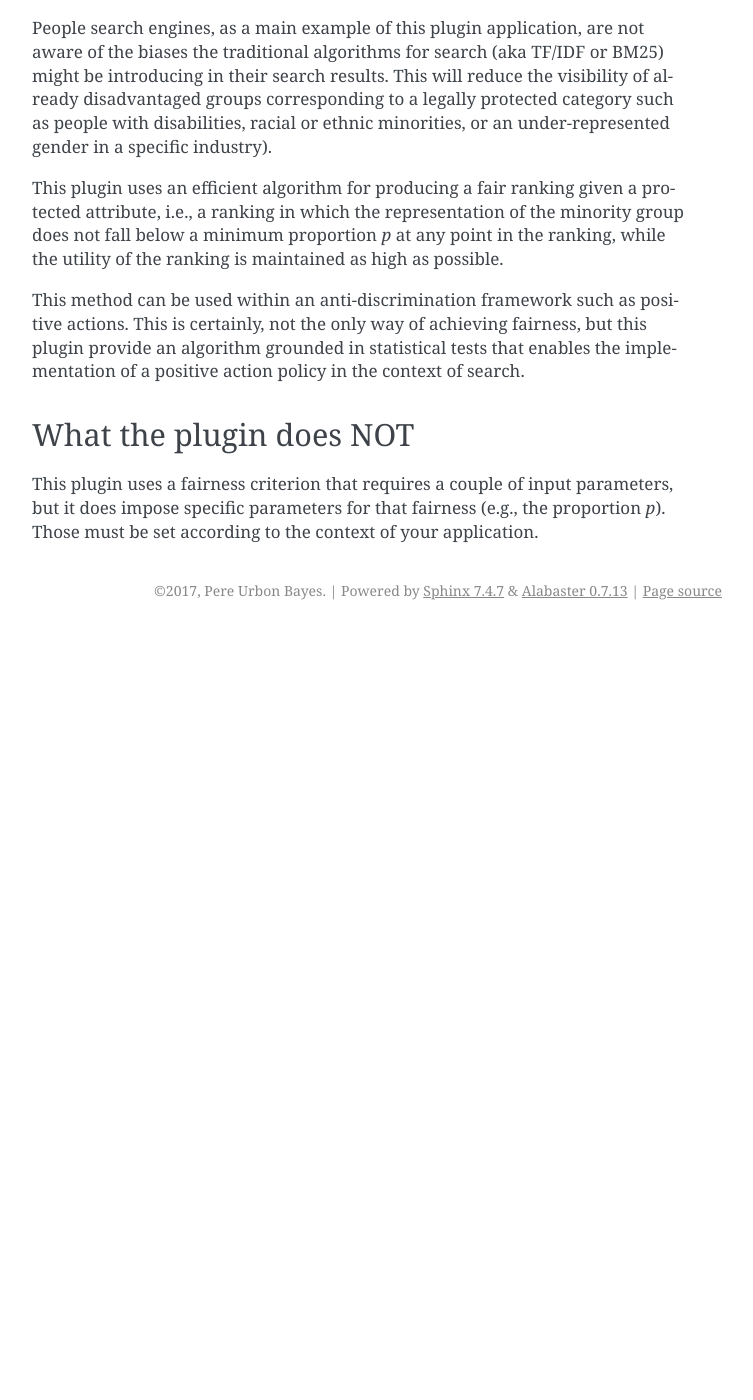
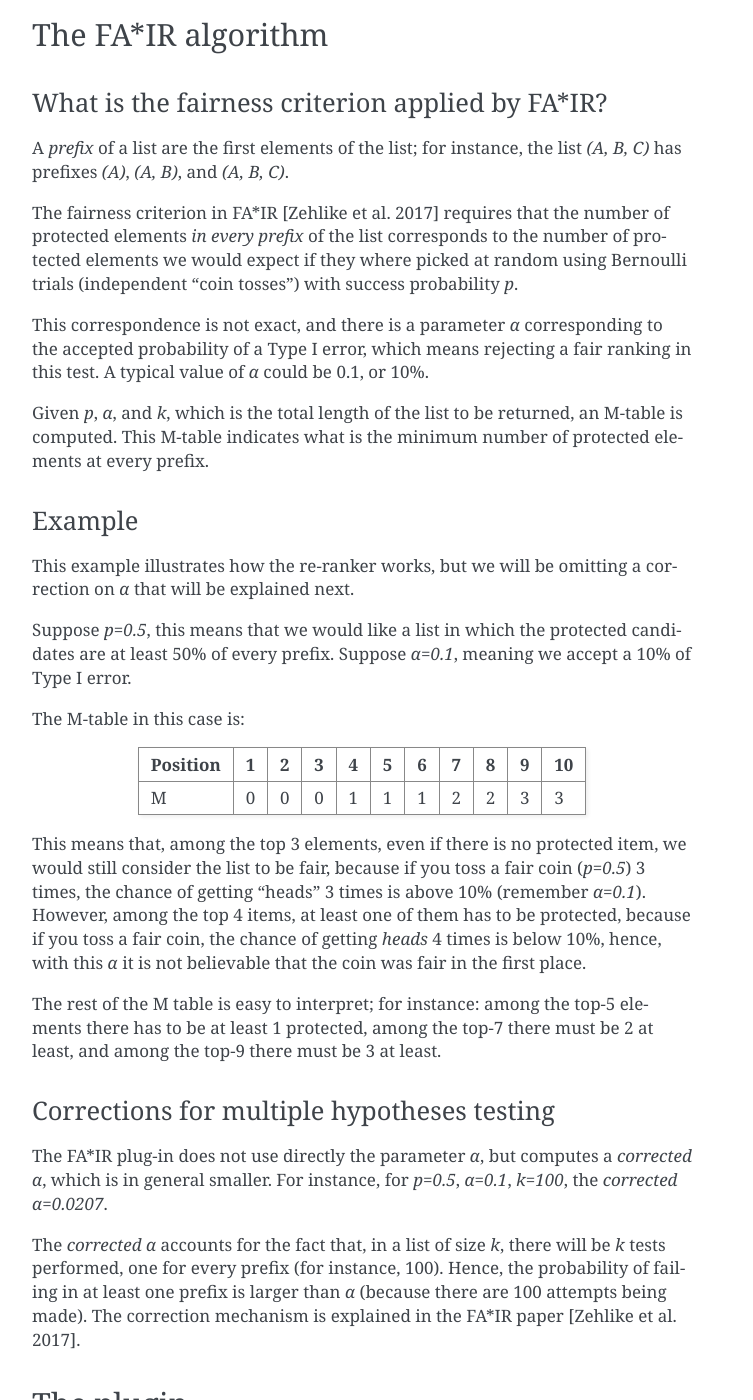
Before and after one commit to fair-search/fairsearch-fair-for-elasticsearch, a Sphinx documentation site: the page built from docs/theory.rst, in a window 1280 px wide and 1400 px high, scrolled down 1461 px. Shown: the whole window, without its empty margins (388-1141 px from the left). Built offline with Sphinx 7.4.7, drawn with Linux system fonts in a browser that asks for light colours; pages that are not in the unit, such as notebooks, are missing from menus; before the commit the page ends 2091 px from its top, so only the background shows below that; some of the changed text lies outside the part shown.

Commit message:
Add a theory section

```diff
--- a/docs/index.rst
+++ b/docs/index.rst
@@ -39,9 +39,9 @@ Contents
 
 
 .. toctree::
-   :maxdepth: 2
+   :maxdepth: 3
 
-   motivation
+   theory
    fairness_criterion
    building_the_mtable
    reranking_using_fair
--- a/docs/motivation.rst
+++ b/docs/theory.rst
@@ -1,10 +1,11 @@
-Motivation
+The Theory
 **********
 
-=======================
-Ranking bias
-=======================
+Ranking can be biased
+-----------------
 
+Core concepts: ranking bias
+~~~~~~~~~~~~~~~~~~~~~~
 Search engines today are used to rank many different types of items, including items that represent *people*. Job recruiting search engines, marketplaces for consulting and other services, dating apps, etc. have at its core the idea of ranking/ordering people from most relevant to less relevant, which often means from "best" to "worst".
 
 Traditional scoring methods such as TF-IDF or BM25 (the two most popular ones) can introduce a certain degree of bias; the main motivation of this plugin is to provider methods to search without having this problem.
@@ -20,9 +21,8 @@ In algorithmic bias, an important concept is that of a *protected group*, which
 Examples where a fair search would be required are for instance, the US Equal Employment Opportunity Commission, which sets a
 goal of 12% of workers with disabilities in federal agencies in the US, while in Spain, a minimum of 40% of political candidates in voting districts exceeding a certain size must be women.
 
-=======================
-Real-world example
-=======================
+Real-world example: Job Search
+~~~~~~~~~~~~~~~~~~~~~~
 
 Consider the three rankings in the table below, corresponding to searches for an “economist,” “market research analyst,” and “copywriter” in a job search engine, i.e., an online platform for jobs that is used by recruiters and headhunters to find suitable candidates.
 
@@ -42,9 +42,51 @@ While analyzing the extent to which candidates of both genders are represented a
 
 As a consequence, recruiters examining these lists will see different proportions depending on the point at which they decide to stop. This can cause under represented groups have not a fair outcome, so limiting the visibility.
 
-=======================
+The FA*IR algorithm
+-----------------
+
+What is the fairness criterion applied by FA*IR?
+~~~~~~~~~~~~~~~~~~~~~~
+
+A *prefix* of a list are the first elements of the list; for instance, the list *(A, B, C)* has prefixes *(A)*, *(A, B)*, and *(A, B, C)*.
+
+The fairness criterion in FA*IR [Zehlike et al. 2017] requires that the number of protected elements *in every prefix* of the list corresponds to the number of protected elements we would expect if they where picked at random using Bernoulli trials (independent “coin tosses”) with success probability *p*.
+
+This correspondence is not exact, and there is a parameter *α* corresponding to the accepted probability of a Type I error, which means rejecting a fair ranking in this test. A typical value of *α* could be 0.1, or 10%.
+
+Given *p*, *α*, and *k*, which is the total length of the list to be returned, an M-table is computed. This M-table indicates what is the minimum number of protected elements at every prefix.
+
+Example
+~~~~~~~~~~~~~~~~~~~~~~
+
+This example illustrates how the re-ranker works, but we will be omitting a correction on *α* that will be explained next.
+
+Suppose *p=0.5*, this means that we would like a list in which the protected candidates are at least 50% of every prefix. Suppose *α=0.1*, meaning we accept a 10% of Type I error.
+
+The M-table in this case is:
+
++----------+---+---+---+---+---+---+---+---+---+----+
++ Position | 1 | 2 | 3 | 4 | 5 | 6 | 7 | 8 | 9 | 10 |
++==========+===+===+===+===+===+===+===+===+===+====+
+| M        | 0 | 0 | 0 | 1 | 1 | 1 | 2 | 2 | 3 | 3  |
++----------+---+---+---+---+---+---+---+---+---+----+
+
+This means that, among the top 3 elements, even if there is no protected item, we would still consider the list to be fair, because if you toss a fair coin (*p=0.5*) 3 times, the chance of getting "heads" 3 times is above 10% (remember *α=0.1*). However, among the top 4 items, at least one of them has to be protected, because if you toss a fair coin, the chance of getting *heads* 4 times is below 10%, hence, with this *α* it is not believable that the coin was fair in the first place.
+
+The rest of the M table is easy to interpret; for instance: among the top-5 elements there has to be at least 1 protected, among the top-7 there must be 2 at least, and among the top-9 there must be 3 at least.
+
+Corrections for multiple hypotheses testing
+~~~~~~~~~~~~~~~~~~~~~~
+
+The FA*IR plug-in does not use directly the parameter *α*, but computes a *corrected α*, which is in general smaller. For instance, for *p=0.5*, *α=0.1*, *k=100*, the *corrected α=0.0207*.
+
+The *corrected α* accounts for the fact that, in a list of size *k*, there will be *k* tests performed, one for every prefix (for instance, 100). Hence, the probability of failing in at least one prefix is larger than *α* (because there are 100 attempts being made). The correction mechanism is explained in the FA*IR paper [Zehlike et al. 2017].
+
+The plugin
+-----------------
+
 What the Fairsearch plugin does
-=======================
+~~~~~~~~~~~~~~~~~~~~~~
 
 People search engines, as a main example of this plugin application, are not aware of the biases the traditional algorithms for search (aka TF/IDF or BM25) might be introducing in their search results. This will reduce the visibility of already disadvantaged groups corresponding to a legally protected category such as people with disabilities, racial or ethnic minorities, or an under-represented gender in a specific industry).
 
@@ -52,8 +94,14 @@ This plugin uses an efficient algorithm for producing a fair ranking given a pro
 
 This method can be used within an anti-discrimination framework such as positive actions. This is certainly, not the only way of achieving fairness, but this plugin provide an algorithm grounded in statistical tests that enables the implementation of a positive action policy in the context of search.
 
-=======================
 What the plugin does NOT
-=======================
+~~~~~~~~~~~~~~~~~~~~~~
 
 This plugin uses a fairness criterion that requires a couple of input parameters, but it does impose specific parameters for that fairness (e.g., the proportion *p*). Those must be set according to the context of your application.
+
+References
+-----------------
+
+[Friedman 1996] Friedman, B., & Nissenbaum, H. (1996). `Bias in computer systems <https://vsdesign.org/publications/pdf/64_friedman.pdf>`_. ACM Transactions on Information Systems (TOIS), 14(3), 330-347.
+
+[Zehlike et al. 2017] Zehlike, M., Bonchi, F., Castillo, C., Hajian, S., Megahed, M., and Baeza-Yates, R. (2017, November). `FA*IR: A fair top-k ranking algorithm <https://arxiv.org/abs/1706.06368>`_. Proc. CIKM 2017 (pp. 1569-1578). ACM Press.
```
